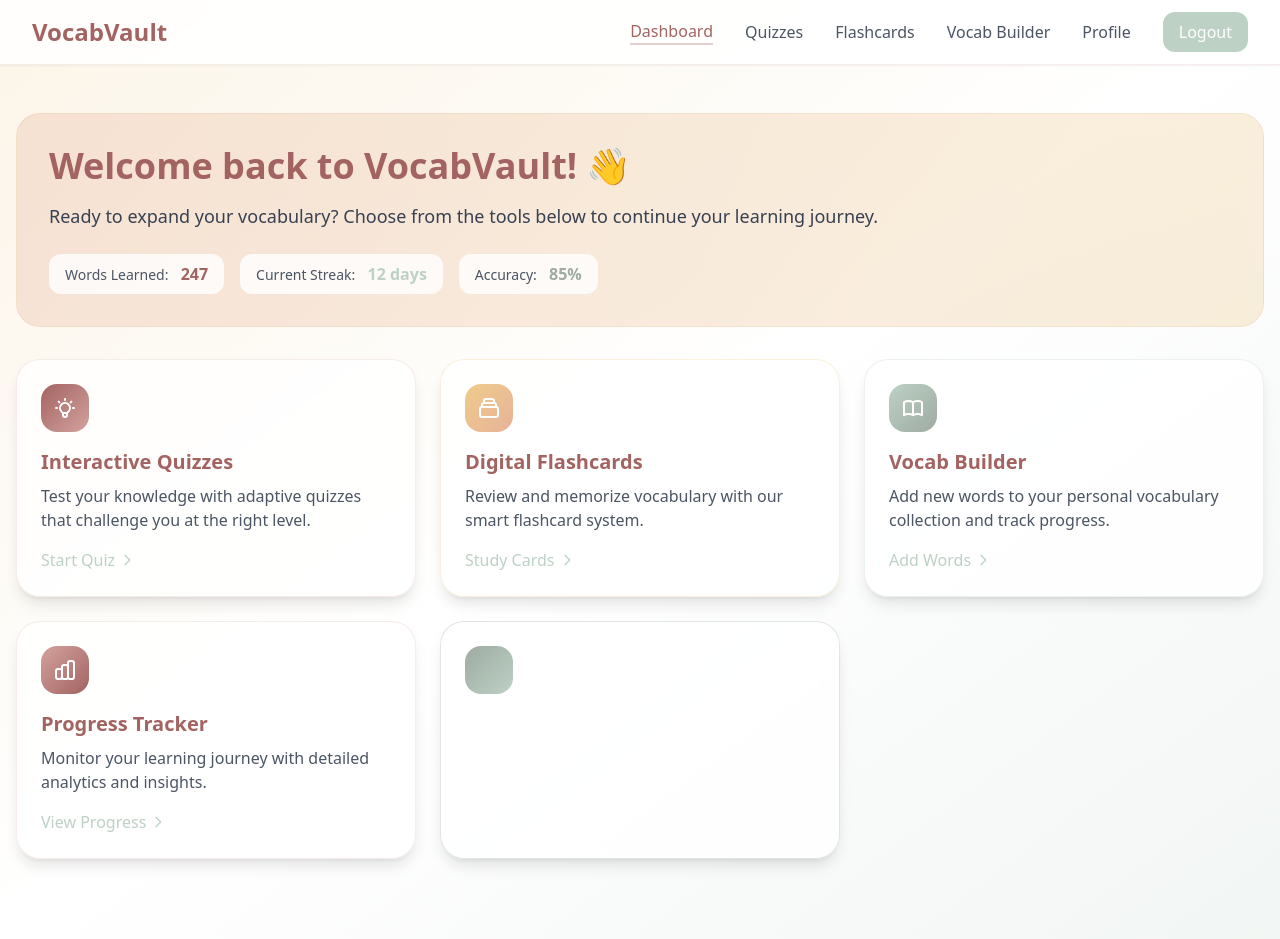
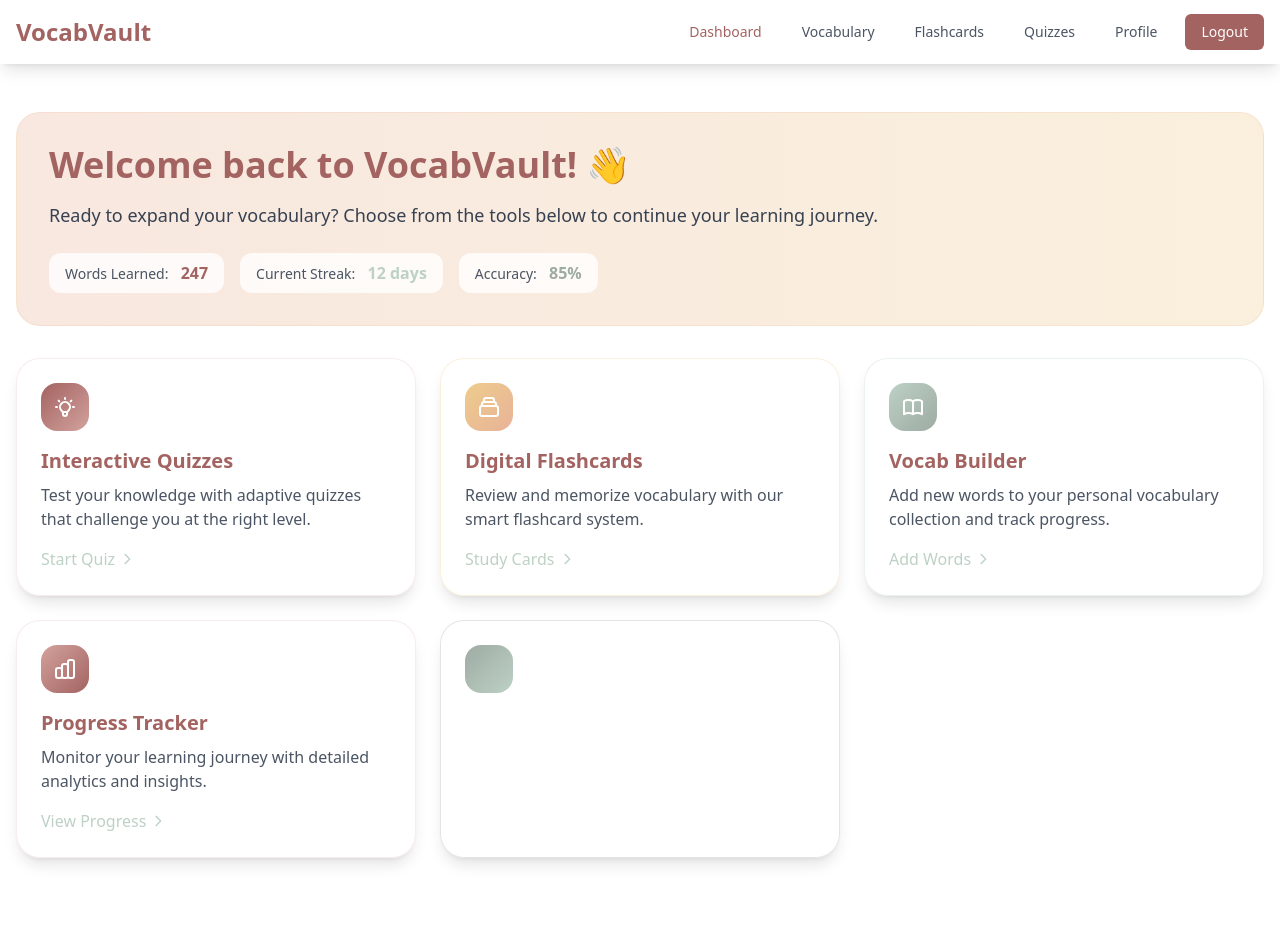
Before and after one commit to Arfa-Tariq/VocabVault, a Django app: page /dashboard/ in a window 1280 px wide. Run offline with Django 5.2, Linux system fonts and the light colour scheme; the visitor is signed in with stand-in values (Sample User, id 1); some libraries are stand-ins or nearby versions.

Commit message:
Changed the header style of Dashbaord

```diff
--- a/accounts/templates/accounts/dashboard.html
+++ b/accounts/templates/accounts/dashboard.html
@@ -21,51 +21,114 @@
         }
     </script>
 </head>
-<body class="bg-gradient-to-br from-palette-yellow/20 via-white to-palette-sage/20 min-h-screen flex flex-col">
-    <!-- Header/Navbar -->
-    <header class="bg-white/90 backdrop-blur-sm shadow-sm border-b border-palette-pink/20">
-        <nav class="max-w-7xl mx-auto px-4 sm:px-6 lg:px-8">
-            <div class="flex justify-between h-16">
+<head>
+    <meta charset="UTF-8">
+    <meta name="viewport" content="width=device-width, initial-scale=1.0">
+    <title>{% block title %}VocabVault{% endblock %}</title>
+    <script src="https://cdn.tailwindcss.com"></script>
+    <script>
+        tailwind.config = {
+            theme: {
+                extend: {
+                    colors: {
+                        'palette-red': '#A36361',
+                        'palette-pink': '#D3A29D',
+                        'palette-peach': '#E8B298',
+                        'palette-yellow': '#EECC8C',
+                        'palette-sage': '#BDD1C5',
+                        'palette-green': '#9EABA2'
+                    }
+                }
+            }
+        }
+    </script>
+</head>
+<body class="bg-white min-h-screen flex flex-col">
+{% block navbar %}
+<header class="bg-white shadow-lg sticky top-0 z-50">
+    <nav class="container mx-auto px-4">
+        <div class="flex items-center justify-between h-16">
             <!-- Logo -->
             <div class="flex items-center">
-                    <a href="{% url 'dashboard' %}" class="flex items-center">
-                        <span class="text-2xl font-bold text-palette-red">VocabVault</span>
+                <a href="{% url 'dashboard' %}" class="text-2xl font-bold text-palette-red">
+                    VocabVault
                 </a>
             </div>
 
             <!-- Desktop Navigation -->
-                <div class="hidden md:flex items-center space-x-8">
-                    <a href="{% url 'dashboard' %}" class="text-palette-red hover:text-palette-pink transition-colors font-medium border-b-2 border-palette-red/30">Dashboard</a>
-                    <a href="#" class="text-gray-600 hover:text-palette-red transition-colors font-medium">Quizzes</a>
-                    <a href="#" class="text-gray-600 hover:text-palette-red transition-colors font-medium">Flashcards</a>
-                    <a href="#" class="text-gray-600 hover:text-palette-red transition-colors font-medium">Vocab Builder</a>
-                    <a href="#" class="text-gray-600 hover:text-palette-red transition-colors font-medium">Profile</a>
-                    <a href="{% url 'logout' %}" class="bg-palette-sage text-white px-4 py-2 rounded-xl hover:bg-palette-green transition-colors font-medium">Logout</a>
+            <div class="hidden md:block">
+                <div class="ml-10 flex items-baseline space-x-4">
+                    <a href="{% url 'dashboard' %}"
+                       class="text-palette-red hover:bg-palette-yellow hover:text-palette-red px-3 py-2 rounded-md text-sm font-medium transition-colors">
+                        Dashboard
+                    </a>
+                    <a href="#"
+                       class="text-gray-600 hover:bg-palette-yellow hover:text-palette-red px-3 py-2 rounded-md text-sm font-medium transition-colors">
+                        Vocabulary
+                    </a>
+                    <a href="#"
+                       class="text-gray-600 hover:bg-palette-yellow hover:text-palette-red px-3 py-2 rounded-md text-sm font-medium transition-colors">
+                        Flashcards
+                    </a>
+                    <a href="#"
+                       class="text-gray-600 hover:bg-palette-yellow hover:text-palette-red px-3 py-2 rounded-md text-sm font-medium transition-colors">
+                        Quizzes
+                    </a>
+                    <a href="#"
+                       class="text-gray-600 hover:bg-palette-yellow hover:text-palette-red px-3 py-2 rounded-md text-sm font-medium transition-colors">
+                        Profile
+                    </a>
+                    <a href="{% url 'logout' %}"
+                       class="bg-palette-red hover:bg-palette-pink text-white px-4 py-2 rounded-md text-sm font-medium transition-colors">
+                        Logout
+                    </a>
+                </div>
             </div>
 
             <!-- Mobile menu button -->
-                <div class="md:hidden flex items-center">
-                    <button type="button" class="text-palette-red hover:text-palette-pink focus:outline-none focus:text-palette-pink" id="mobile-menu-button">
+            <div class="md:hidden">
+                <button id="mobile-menu-button" type="button"
+                        class="text-palette-red hover:text-palette-pink focus:outline-none focus:text-palette-pink">
                     <svg class="h-6 w-6" stroke="currentColor" fill="none" viewBox="0 0 24 24">
-                            <path stroke-linecap="round" stroke-linejoin="round" stroke-width="2" d="M4 6h16M4 12h16M4 18h16"></path>
+                        <path stroke-linecap="round" stroke-linejoin="round" stroke-width="2"
+                              d="M4 6h16M4 12h16M4 18h16"/>
                     </svg>
                 </button>
             </div>
         </div>
 
-            <!-- Mobile Navigation -->
+        <!-- Mobile Navigation Menu -->
         <div class="md:hidden hidden" id="mobile-menu">
-                <div class="px-2 pt-2 pb-3 space-y-1 sm:px-3 bg-white/95 backdrop-blur-sm rounded-b-xl border-t border-palette-pink/20">
-                    <a href="{% url 'dashboard' %}" class="block px-3 py-2 text-palette-red hover:text-palette-pink font-medium bg-palette-red/10 rounded-lg">Dashboard</a>
-                    <a href="#" class="block px-3 py-2 text-gray-600 hover:text-palette-red font-medium">Quizzes</a>
-                    <a href="#" class="block px-3 py-2 text-gray-600 hover:text-palette-red font-medium">Flashcards</a>
-                    <a href="#" class="block px-3 py-2 text-gray-600 hover:text-palette-red font-medium">Vocab Builder</a>
-                    <a href="#" class="block px-3 py-2 text-gray-600 hover:text-palette-red font-medium">Profile</a>
-                    <a href="{% url 'logout' %}" class="block px-3 py-2 bg-palette-sage text-white rounded-lg hover:bg-palette-green font-medium">Logout</a>
+            <div class="px-2 pt-2 pb-3 space-y-1 sm:px-3 bg-white border-t">
+                <a href="{% url 'dashboard' %}"
+                   class="text-palette-red hover:bg-palette-yellow block px-3 py-2 rounded-md text-base font-medium">
+                    Dashboard
+                </a>
+                <a href="#"
+                   class="text-gray-600 hover:bg-palette-yellow hover:text-palette-red block px-3 py-2 rounded-md text-base font-medium">
+                    Vocabulary
+                </a>
+                <a href="#"
+                   class="text-gray-600 hover:bg-palette-yellow hover:text-palette-red block px-3 py-2 rounded-md text-base font-medium">
+                    Flashcards
+                </a>
+                <a href="#"
+                   class="text-gray-600 hover:bg-palette-yellow hover:text-palette-red block px-3 py-2 rounded-md text-base font-medium">
+                    Quizzes
+                </a>
+                <a href="#"
+                   class="text-gray-600 hover:bg-palette-yellow hover:text-palette-red block px-3 py-2 rounded-md text-base font-medium">
+                    Profile
+                </a>
+                <a href="{% url 'logout' %}"
+                   class="bg-palette-red hover:bg-palette-pink text-white block px-3 py-2 rounded-md text-base font-medium">
+                    Logout
+                </a>
             </div>
         </div>
     </nav>
 </header>
+{% endblock %}
 
     <!-- Main Content -->
     <main class="flex-grow">
```
Lines whose indentation alone changed are shown as unchanged.
